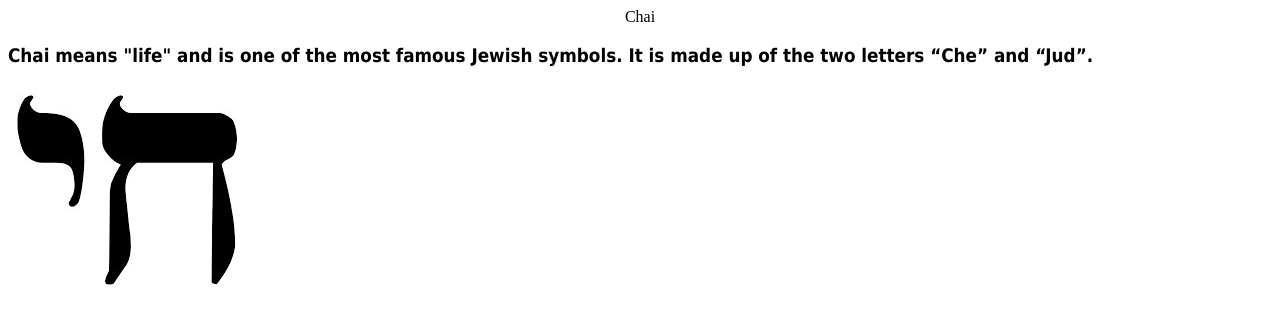
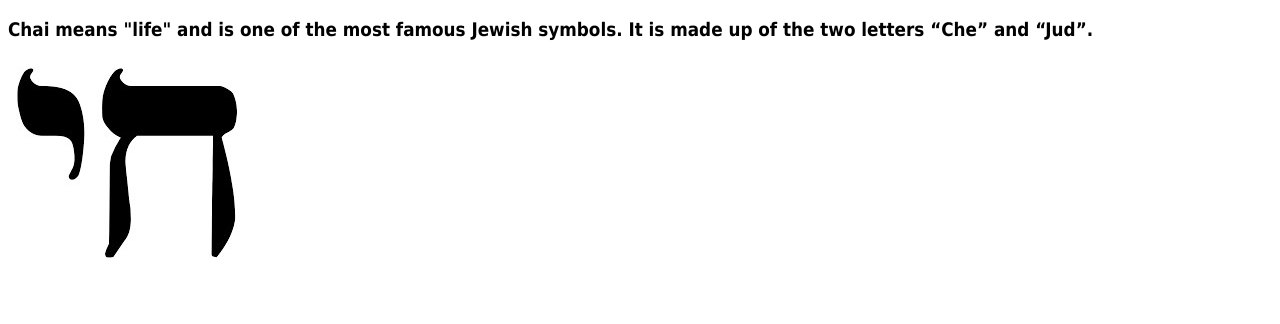
Before and after one commit to Andreaswinter2012/Chai., a plain HTML site: page index.html in a window 1280 px wide. Drawn offline with Linux system fonts and the light colour scheme.

Commit message:
Update index.html

```diff
--- a/index.html
+++ b/index.html
@@ -2,13 +2,16 @@
 <html>
 
 <haed>
-<center> Chai </center>
+<title> Chai </title>
+  <style>
+    body{font-family:Tahoma;}
+  </style>
 </haed>
-
+<body>
 <h3>
-<font color="black" face="Tahoma"> Chai means "life" and is one of the most famous Jewish symbols. It is made up of the two letters “Che” and “Jud”.
+Chai means "life" and is one of the most famous Jewish symbols. It is made up of the two letters “Che” and “Jud”.
 </h3>
 
 <img src="chai - Kopie (2).jpg">
-
+</body>
 </html>
```
